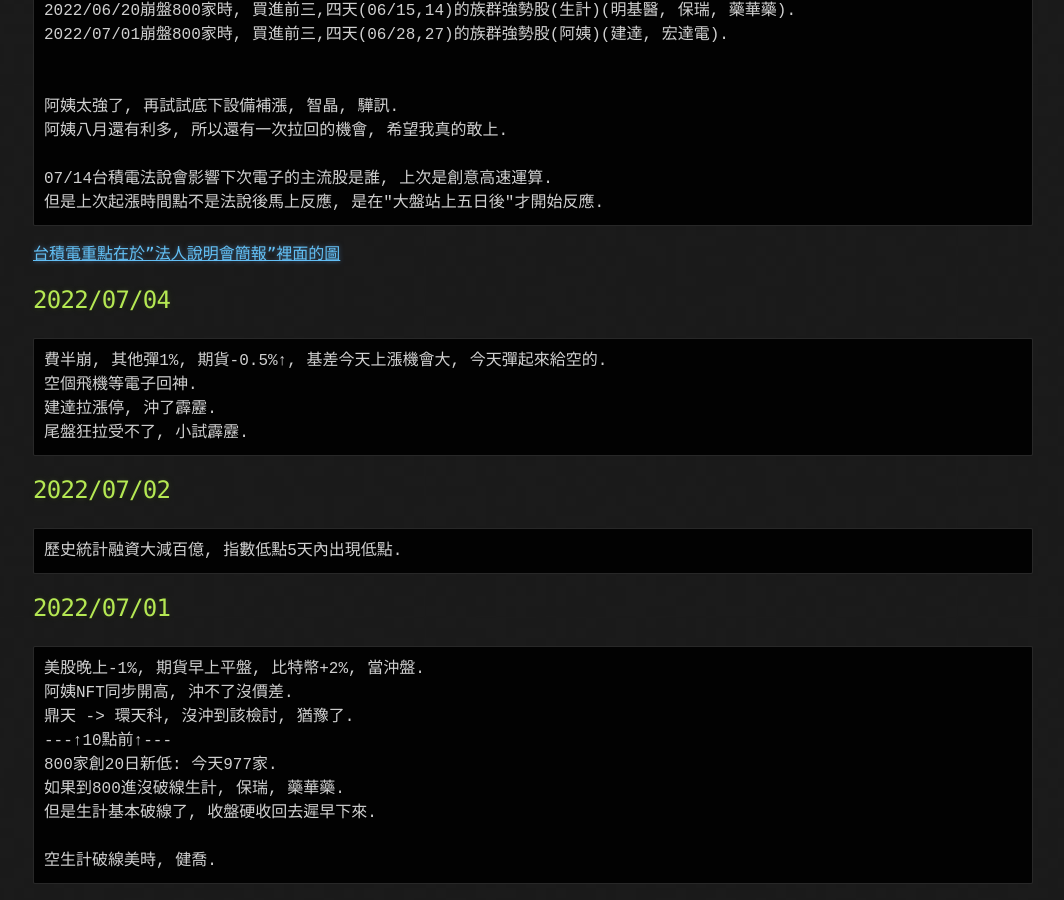
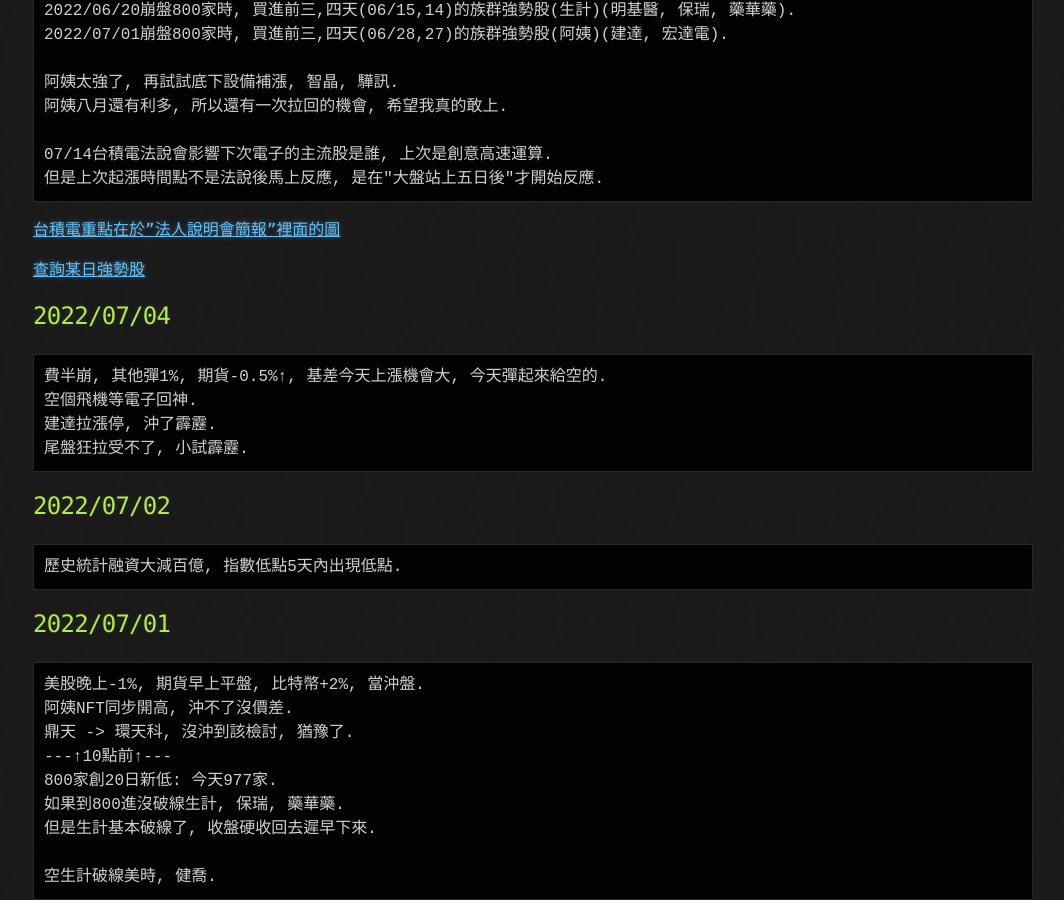
Before and after one commit to lepg5487/Stock_God, a Jekyll site: the page built from index.md, in a window 1280 px wide and 900 px high, scrolled down 447 px. Shown: the whole window, without its empty margins (107-1171 px from the left). Built offline with Jekyll 4.4.1, drawn with Linux system fonts in a browser that asks for light colours; our own code applies the rules of GitHub Pages for plain Markdown files.

Commit message:
Update index.md

````diff
--- a/index.md
+++ b/index.md
@@ -14,7 +14,6 @@
 2022/06/20崩盤800家時, 買進前三,四天(06/15,14)的族群強勢股(生計)(明基醫, 保瑞, 藥華藥).
 2022/07/01崩盤800家時, 買進前三,四天(06/28,27)的族群強勢股(阿姨)(建達, 宏達電).
 
-
 阿姨太強了, 再試試底下設備補漲, 智晶, 驊訊.
 阿姨八月還有利多, 所以還有一次拉回的機會, 希望我真的敢上.
 
@@ -22,6 +21,8 @@
 但是上次起漲時間點不是法說後馬上反應, 是在"大盤站上五日後"才開始反應.
 ```
 [台積電重點在於"法人說明會簡報"裡面的圖](https://investor.tsmc.com/chinese/quarterly-results/2022/q2)
+
+[查詢某日強勢股](https://goodinfo.tw/tw/StockList.asp?MARKET_CAT=%E6%99%BA%E6%85%A7%E9%81%B8%E8%82%A1&INDUSTRY_CAT=%E6%BC%B23%25%E8%82%A1)
 
 ## 2022/07/04
 ```
````
